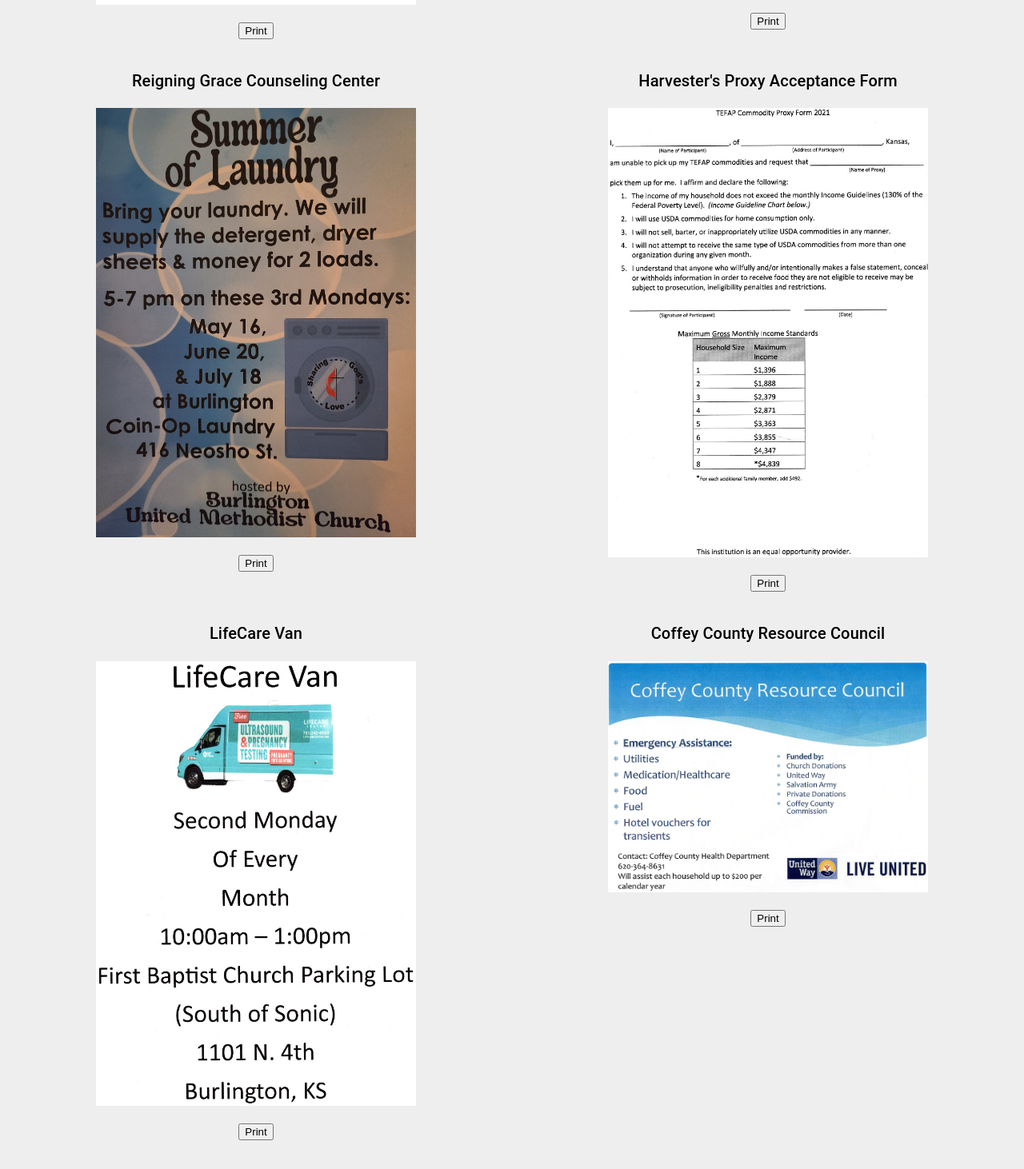
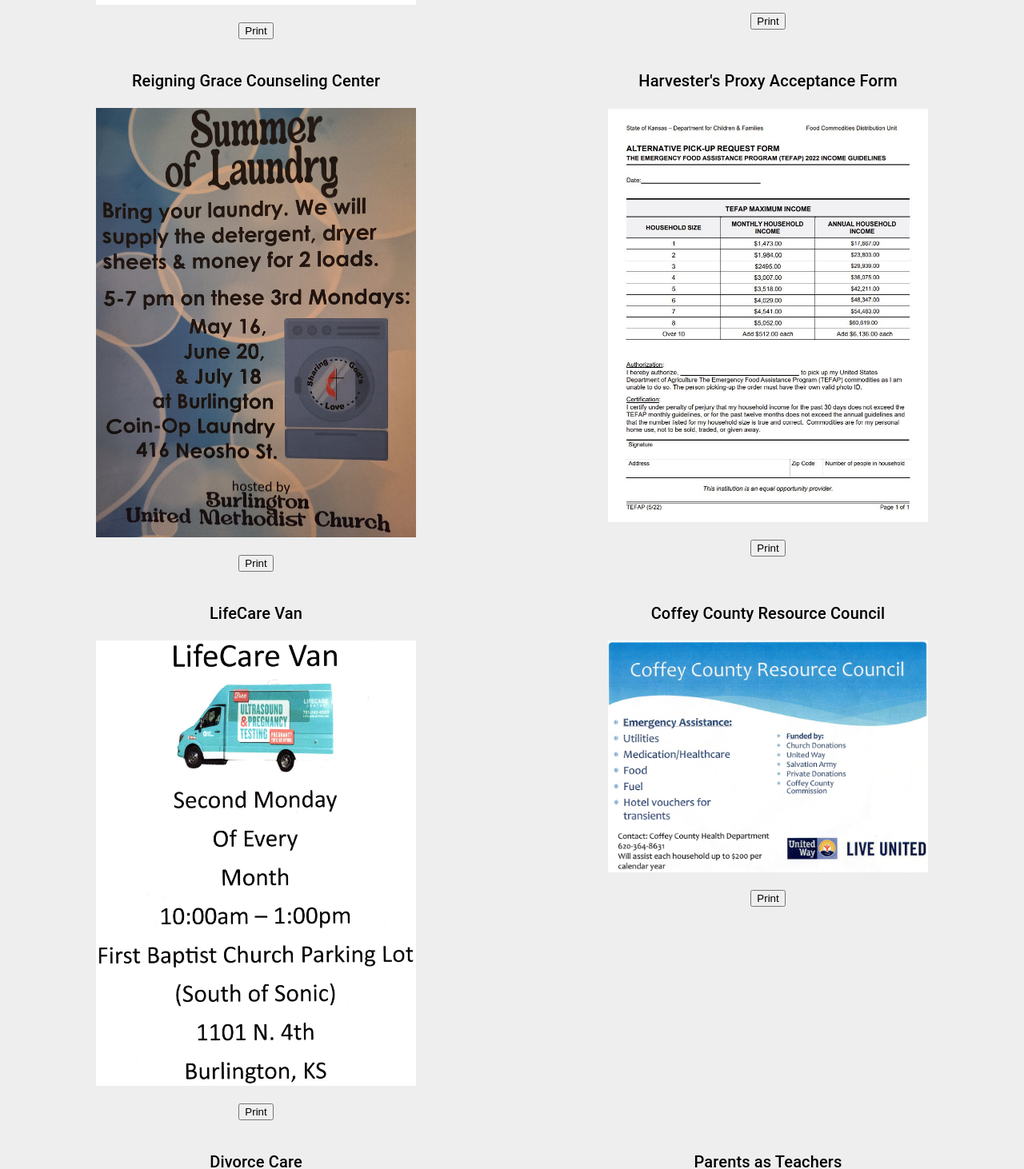
Before and after one commit to LukeHW/Burlington-God-Store-House-Page, a React (Create React App) app in the folder burlington-gsh-page/: page /Resources in a window 1280 px wide. Shown: the part 849-2311 px from the top of the page at 80% size. Built offline with nearby package versions, Linux system fonts and the light colour scheme; a web font is replaced by a local one.

Commit message:
Added new content to resources page

```diff
--- a/burlington-gsh-page/src/components/Pages/Resources.jsx
+++ b/burlington-gsh-page/src/components/Pages/Resources.jsx
@@ -120,8 +120,8 @@
                 <Typography className={classes.resourcesTitle} variant="h4" component="h2" gutterBottom>
                   Harvester&#39;s Proxy Acceptance Form
                 </Typography>
-                <a href='/Harvester&#39;s Info 2.jpg' target='_blank'>
-                  <img className={classes.resources} alt="" border="0" src="/Harvester's Info 2.jpg" />
+                <a href='/Harvester&#39;s Info 3.jpg' target='_blank'>
+                  <img className={classes.resources} alt="" border="0" src="/Harvester's Info 3.jpg" />
                 </a>
                 <PrintHPAF />
               </Grid>
--- a/burlington-gsh-page/src/components/prints/PrintHPAF.jsx
+++ b/burlington-gsh-page/src/components/prints/PrintHPAF.jsx
@@ -27,7 +27,7 @@
 
   return (
       <div>
-        <div style={{ overflow: "hidden", height: "0" }}><img style={{padding: 15}} alt='' ref={componentRef} src="/Harvester's Info 2.jpg" width="96%" height="980" /></div>
+        <div style={{ overflow: "hidden", height: "0" }}><img style={{padding: 15}} alt='' ref={componentRef} src="/Harvester's Info 3.jpg" width="96%" height="980" /></div>
         <Hidden xsDown>
           <button type="button" onClick={handlePrint} className={classes.button}>Print</button>
         </Hidden>
```
Also changed, not shown: burlington-gsh-page/public/Harvester's Info 3.jpg (added), 1 other file (tests, documents, lock files or other folders).
